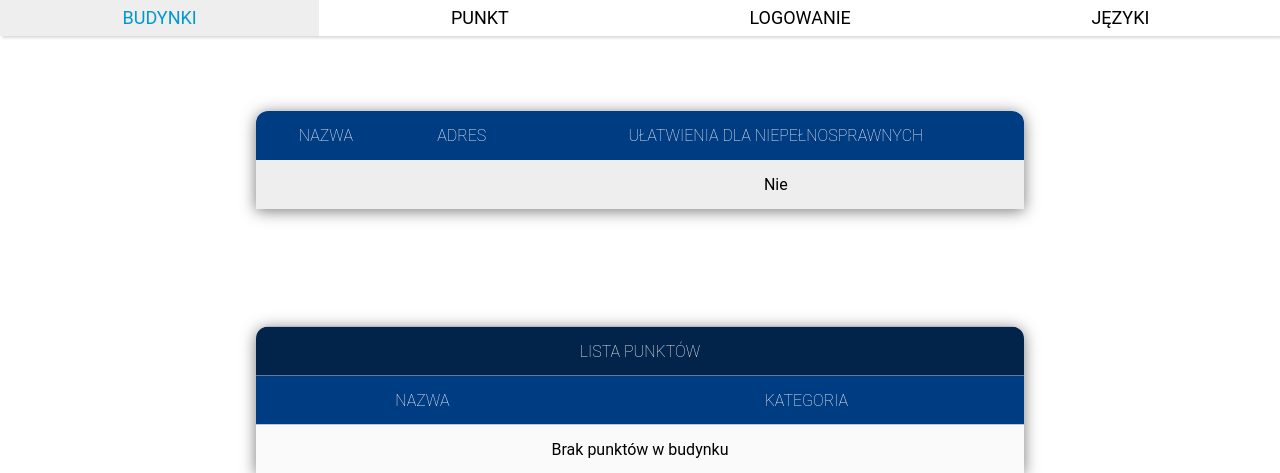
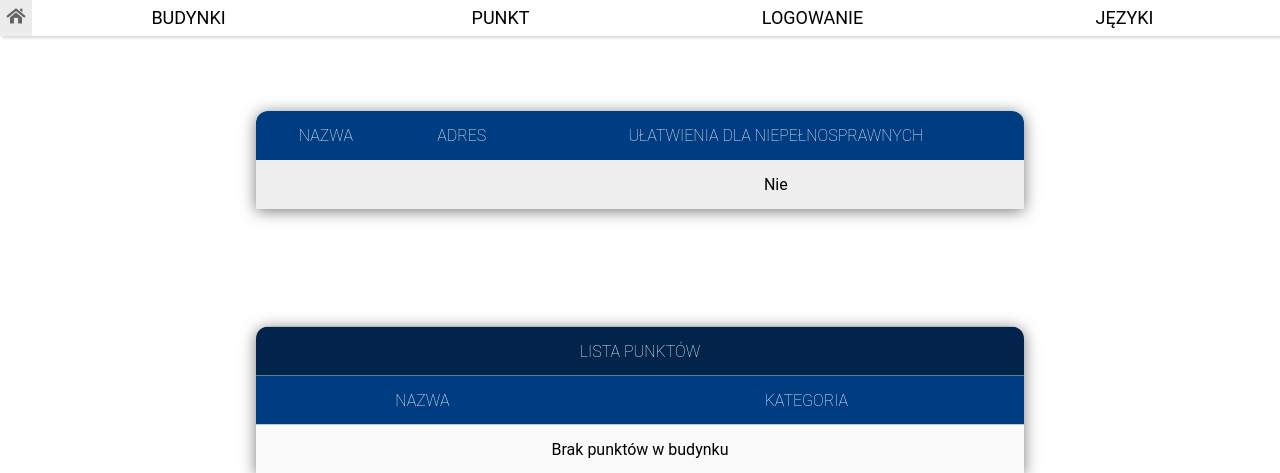
Before and after one commit to PRz-IO/p02-g02-planprz-p02-g02-planprz, a Django app: template PRzMapa/myapp/templates/budynek.html in a window 1280 px wide. Shown: the top 473 px of the page. Run offline with Django 3.2, Linux system fonts and the light colour scheme; the template is opened without the code that fills it, so the values that code supplies are empty.

Commit message:
przycisk home

```diff
--- a/PRzMapa/PRzMapa/templates/bar.html
+++ b/PRzMapa/PRzMapa/templates/bar.html
@@ -1,5 +1,9 @@
+{% load static %}
 <div class="topBar">
     <ol class="menu">
+        <li><a href="{% url 'index' %}">
+            <img src="{% static 'domek.png' %}" width="32" height="32">
+        </a></li>
         <li><a href="/budynki/?q=">
             BUDYNKI
         </a></li>
--- a/PRzMapa/myapp/static/style.css
+++ b/PRzMapa/myapp/static/style.css
@@ -15,14 +15,6 @@
     padding: 0;
 	height: 100%;
 }
-
-    /* DOŁĄCZENIE PLIKÓW CSS */
-{% include 'budynki.css' %}
-{% include 'punkty.css' %}
-{% include 'pracownicy.css' %}
-{% include 'administratorzy.css' %}
-{% include 'jezyki.css' %}
-{% include 'logowanie.css' %}
 
     /* STRONA GŁÓWNA */
 .topBar {
@@ -62,15 +54,23 @@
     padding: 0 5px;
 }
 
+.topBar ol > li > a:first-child {
+    padding: 0;
+    height: 2em;
+}
+
 .topBar ol > li {
     float: left;
-    width: calc((100% - 3px) / 4);
+    width: calc((100% - 36px) / 4);
     margin-left: 1px;
     height: 2em;
 }
 
 .topBar ol > li:first-child {
     margin-left: 0;
+    left: 32px;
+    width: 32px;
+    padding: 0;
 }
 
 .topBar ol > li:hover {
```
Also changed, not shown: PRzMapa/myapp/static/domek.png (added).
